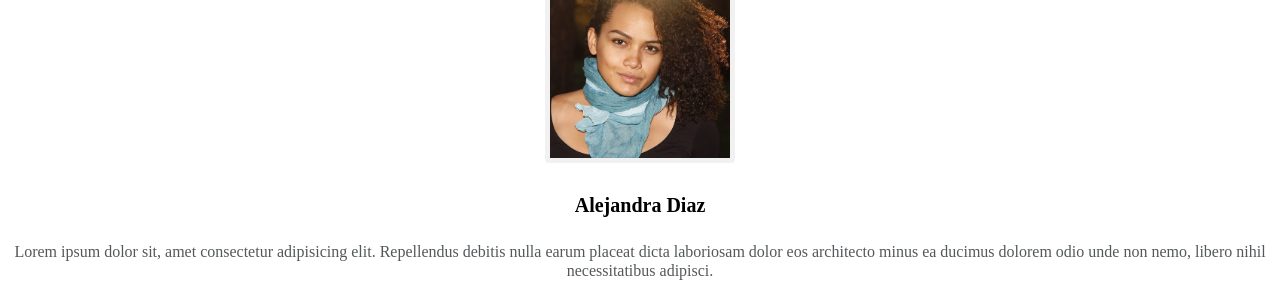
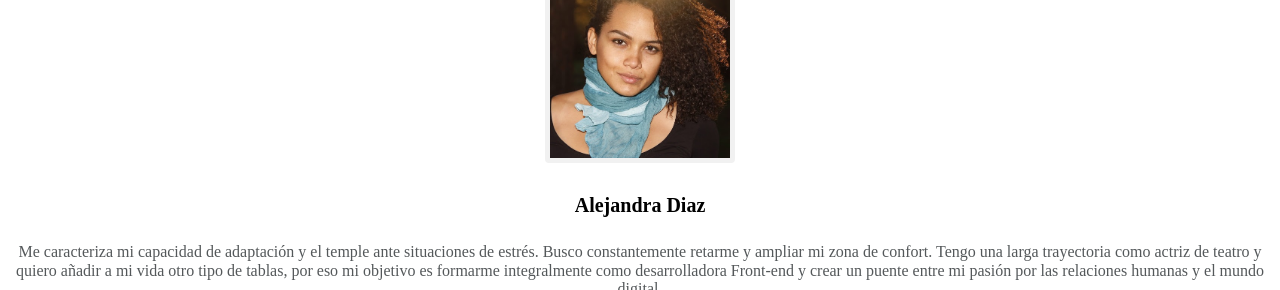
Before and after one commit to Adalab/project-promo-p-module-1-team-3, a plain HTML site: page index.html in a window 1280 px wide. Shown: the part 1731-2021 px from the top of the page. Drawn offline with nearby package versions, Linux system fonts and the light colour scheme.

Commit message:
add member description

```diff
--- a/index.html
+++ b/index.html
@@ -92,12 +92,17 @@
         <article class="fortaleza-debilidad">
           <h3 class="titulo-verde">Fortalezas</h3>
           <p class="parrafo-gris">
-            Dadas nuestras experiencias individuales en distintos sectores, creamos una mezcla llena de creatividad, observación, colaboración y visión final de cada proyecto. Nuestra prioridad es lograr ese "click" que marque la diferencia.
+            Dadas nuestras experiencias individuales en distintos sectores,
+            creamos una mezcla llena de creatividad, observación, colaboración y
+            visión final de cada proyecto. Nuestra prioridad es lograr ese
+            "click" que marque la diferencia.
           </p>
 
           <h3 class="titulo-verde">Debilidades</h3>
           <p class="parrafo-gris">
-            Somos aprendices de un lenguaje infinito como es la programación. Sin embargo, estamos llenas de compromiso, inquietud y ganas de demostrar nuestro potencial.
+            Somos aprendices de un lenguaje infinito como es la programación.
+            Sin embargo, estamos llenas de compromiso, inquietud y ganas de
+            demostrar nuestro potencial.
           </p>
         </article>
       </section>
@@ -188,10 +193,13 @@
           <h4 class="title-nombre">Alejandra Diaz</h4>
 
           <p class="descripcion">
-            Lorem ipsum dolor sit, amet consectetur adipisicing elit.
-            Repellendus debitis nulla earum placeat dicta laboriosam dolor eos
-            architecto minus ea ducimus dolorem odio unde non nemo, libero nihil
-            necessitatibus adipisci.
+            Me caracteriza mi capacidad de adaptación y el temple ante
+            situaciones de estrés. Busco constantemente retarme y ampliar mi
+            zona de confort. Tengo una larga trayectoria como actriz de teatro y
+            quiero añadir a mi vida otro tipo de tablas, por eso mi objetivo es
+            formarme integralmente como desarrolladora Front-end y crear un
+            puente entre mi pasión por las relaciones humanas y el mundo
+            digital.
           </p>
           <nav class="redes">
             <ul class="redes-lista">
```
